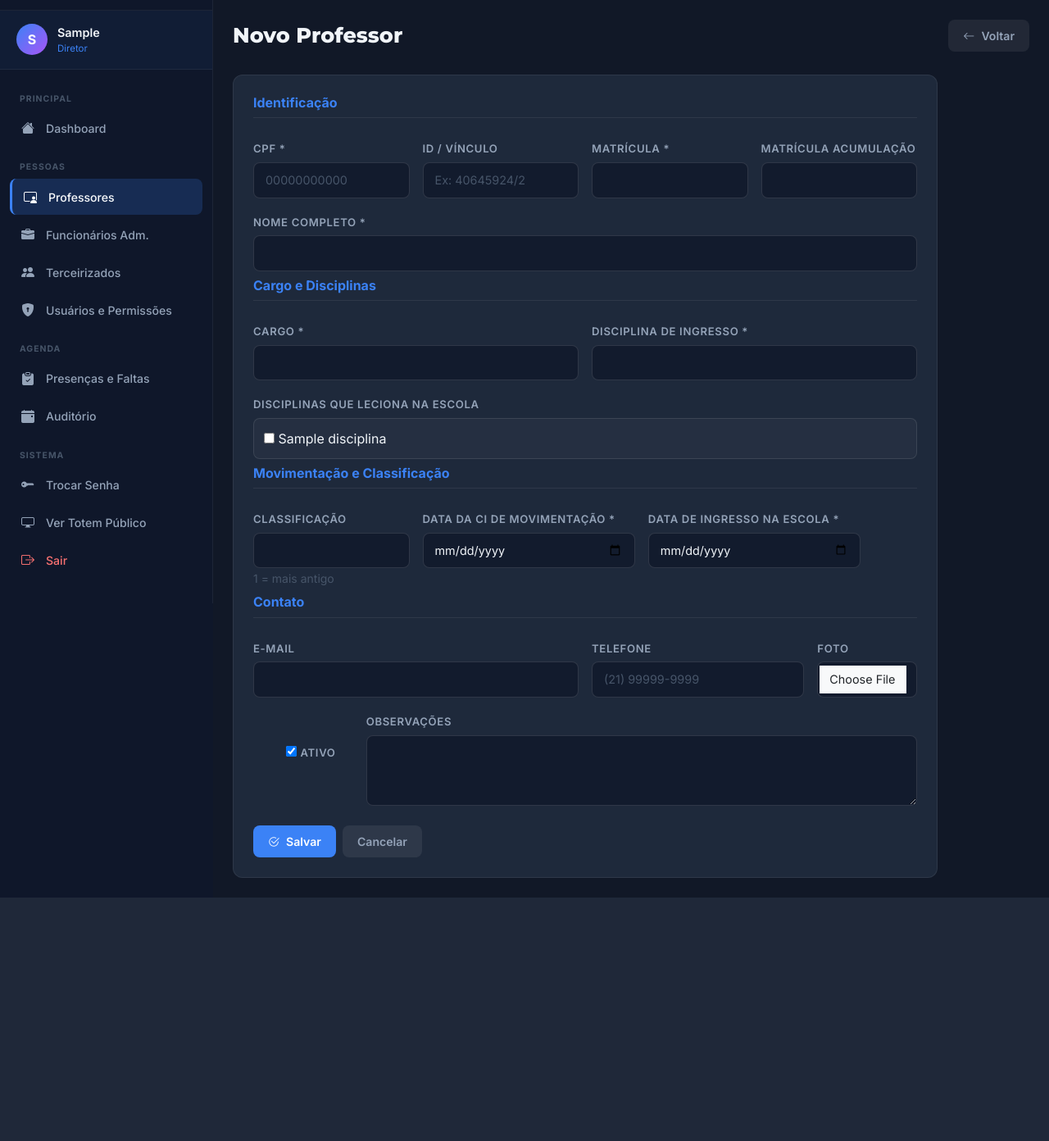
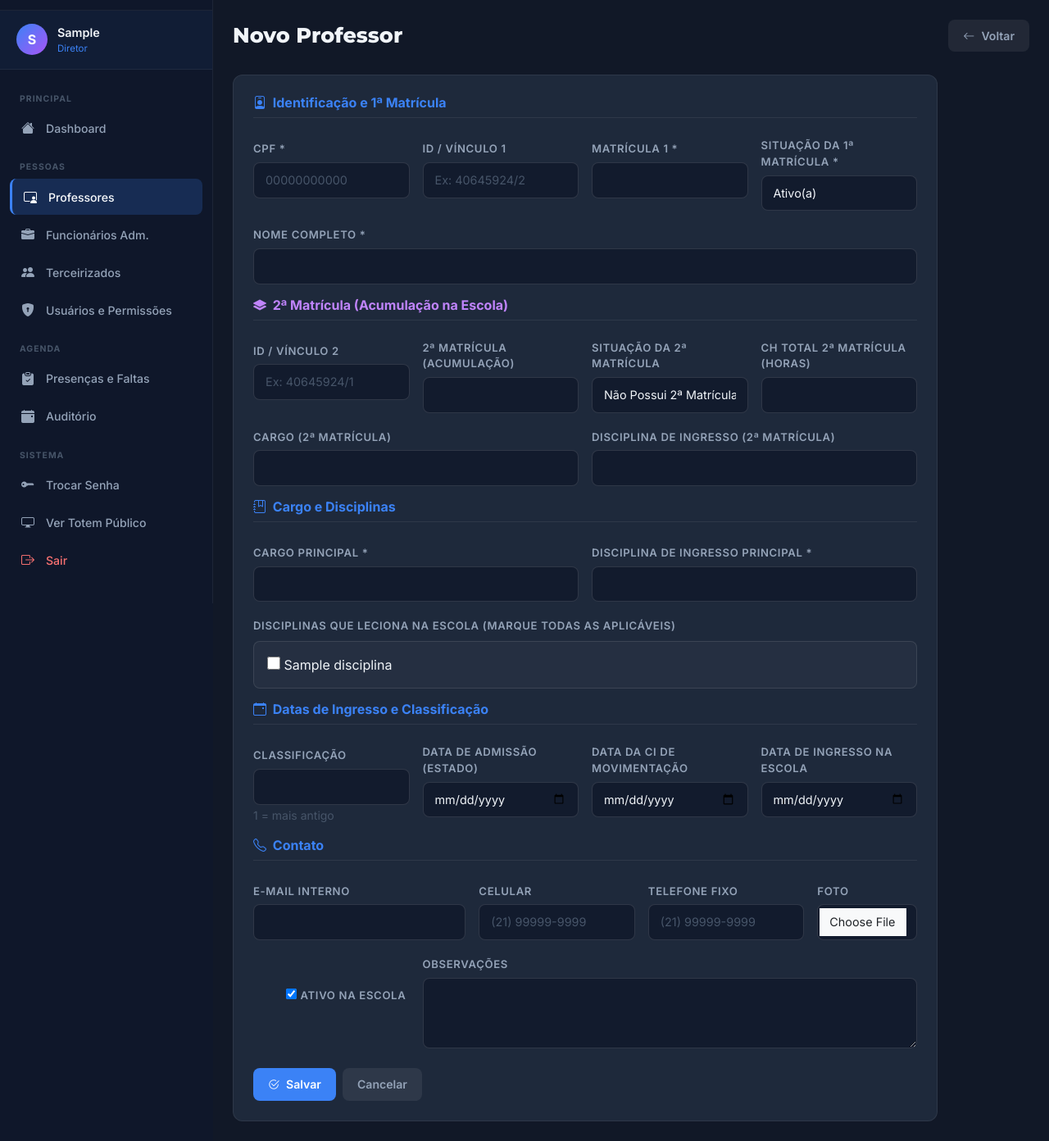
Before and after one commit to professorsilvio-alt/ceja-orientacao, a Django app: page /professores/novo/ in a window 1280 px wide. Shown: the part 64-1456 px from the top of the page at 82% size. Before the commit the page ends 1159 px from the top, so only its background shows below. Run offline with Django 5.2, Linux system fonts and the light colour scheme; a user stored in the database is signed in; tables that the repository leaves empty hold one stand-in row (values such as "Sample post").

Commit message:
feat: adiciona situacao individual por matricula (aposentadoria/ativo), grade de disciplinas da escola e torna datas de ingresso opcionais

```diff
--- a/professores/forms.py
+++ b/professores/forms.py
@@ -20,17 +20,29 @@ class ProfessorForm(forms.ModelForm):
     class Meta:
         model = Professor
         fields = [
-            'cpf', 'id_vinculo', 'matricula', 'matricula_acumulacao', 'nome_completo',
-            'cargo', 'disciplina_ingresso', 'disciplinas_lecionadas',
-            'data_ci_movimentacao', 'data_ingresso_unidade', 'classificacao',
-            'email', 'telefone', 'foto', 'ativo', 'observacoes',
+            'cpf', 'id_vinculo', 'matricula', 'situacao_matricula_1',
+            'id_vinculo_acumulacao', 'matricula_acumulacao', 'situacao_matricula_2',
+            'cargo_acumulacao', 'disciplina_ingresso_acumulacao', 'funcao_acumulacao', 'ch_total_acumulacao',
+            'nome_completo', 'cargo', 'disciplina_ingresso', 'disciplinas_lecionadas',
+            'data_admissao', 'data_ci_movimentacao', 'data_ingresso_unidade', 'classificacao',
+            'email', 'telefone', 'celular', 'foto', 'ativo', 'observacoes',
         ]
         widgets = {
             'cpf': forms.TextInput(attrs={'placeholder': '00000000000', 'id': 'id_cpf_prof'}),
             'id_vinculo': forms.TextInput(attrs={'placeholder': 'Ex: 40645924/2', 'id': 'id_vinculo_prof'}),
             'matricula': forms.TextInput(attrs={'id': 'id_matricula'}),
+            'situacao_matricula_1': forms.Select(attrs={'id': 'id_sit_mat1'}),
+            'id_vinculo_acumulacao': forms.TextInput(attrs={'placeholder': 'Ex: 40645924/1', 'id': 'id_vinc_acum'}),
             'matricula_acumulacao': forms.TextInput(attrs={'id': 'id_mat_acum'}),
+            'situacao_matricula_2': forms.Select(attrs={'id': 'id_sit_mat2'}),
+            'cargo_acumulacao': forms.TextInput(attrs={'id': 'id_cargo_acum'}),
+            'disciplina_ingresso_acumulacao': forms.TextInput(attrs={'id': 'id_disc_acum'}),
+            'funcao_acumulacao': forms.TextInput(attrs={'id': 'id_func_acum'}),
+            'ch_total_acumulacao': forms.NumberInput(attrs={'id': 'id_ch_acum'}),
             'nome_completo': forms.TextInput(attrs={'id': 'id_nome_prof'}),
+            'cargo': forms.TextInput(attrs={'id': 'id_cargo'}),
+            'disciplina_ingresso': forms.TextInput(attrs={'id': 'id_disc_ing'}),
+            'data_admissao': forms.DateInput(attrs={'type': 'date', 'id': 'id_data_adm'}, format='%Y-%m-%d'),
             'data_ci_movimentacao': forms.DateInput(
                 attrs={'type': 'date', 'id': 'id_data_ci'}, format='%Y-%m-%d'
             ),
@@ -40,12 +52,17 @@ class ProfessorForm(forms.ModelForm):
             'classificacao': forms.NumberInput(attrs={'min': 1, 'id': 'id_classificacao'}),
             'email': forms.EmailInput(attrs={'id': 'id_email_prof'}),
             'telefone': forms.TextInput(attrs={'placeholder': '(21) 99999-9999', 'id': 'id_tel_prof'}),
+            'celular': forms.TextInput(attrs={'placeholder': '(21) 99999-9999', 'id': 'id_cel_prof'}),
             'observacoes': forms.Textarea(attrs={'rows': 3, 'id': 'id_obs_prof'}),
             'disciplinas_lecionadas': forms.CheckboxSelectMultiple(),
         }
 
     def __init__(self, *args, **kwargs):
         super().__init__(*args, **kwargs)
+        self.fields['data_admissao'].required = False
+        self.fields['data_ci_movimentacao'].required = False
+        self.fields['data_ingresso_unidade'].required = False
+        self.fields['data_admissao'].input_formats = ['%Y-%m-%d']
         self.fields['data_ci_movimentacao'].input_formats = ['%Y-%m-%d']
         self.fields['data_ingresso_unidade'].input_formats = ['%Y-%m-%d']
         aplicar_estilo_campos(self)
--- a/professores/models.py
+++ b/professores/models.py
@@ -74,6 +74,30 @@ class Professor(models.Model):
         max_length=20, blank=True, verbose_name='Matrícula acumulação',
         help_text='Preencha apenas se o professor acumula cargo.'
     )
+    SITUACAO_CHOICES = [
+        ('ativo', 'Ativo(a)'),
+        ('aposentado', 'Aposentado(a)'),
+        ('licenca', 'Em Licença'),
+        ('saida', 'Inativo / Transferido(a)'),
+    ]
+
+    SITUACAO_MAT2_CHOICES = [
+        ('n_a', 'Não Possui 2ª Matrícula'),
+        ('ativo', 'Ativo(a)'),
+        ('aposentado', 'Aposentado(a)'),
+        ('licenca', 'Em Licença'),
+        ('saida', 'Inativo / Transferido(a)'),
+    ]
+
+    situacao_matricula_1 = models.CharField(
+        max_length=20, choices=SITUACAO_CHOICES, default='ativo',
+        verbose_name='Situação da 1ª Matrícula'
+    )
+    situacao_matricula_2 = models.CharField(
+        max_length=20, choices=SITUACAO_MAT2_CHOICES, default='n_a',
+        verbose_name='Situação da 2ª Matrícula'
+    )
+
     cargo_acumulacao = models.CharField(
         max_length=150, blank=True, verbose_name='Cargo (2ª Matrícula)'
     )
--- a/templates/professores/form.html
+++ b/templates/professores/form.html
@@ -16,8 +16,8 @@
     {% csrf_token %}
 
     <div class="row g-3">
-      <!-- Dados pessoais -->
-      <div class="col-12"><h6 style="color:var(--blue); font-weight:700; border-bottom:1px solid var(--card-border); padding-bottom:8px;">Identificação</h6></div>
+      <!-- Identificação e Matrícula 1 -->
+      <div class="col-12"><h6 style="color:var(--blue); font-weight:700; border-bottom:1px solid var(--card-border); padding-bottom:8px;"><i class="bi bi-person-badge me-1"></i> Identificação e 1ª Matrícula</h6></div>
 
       <div class="col-md-3">
         <label class="form-label">CPF *</label>
@@ -25,66 +25,109 @@
         {% if form.cpf.errors %}<small class="text-danger">{{ form.cpf.errors.0 }}</small>{% endif %}
       </div>
       <div class="col-md-3">
-        <label class="form-label">ID / Vínculo</label>
+        <label class="form-label">ID / Vínculo 1</label>
         {{ form.id_vinculo }}
       </div>
       <div class="col-md-3">
-        <label class="form-label">Matrícula *</label>
+        <label class="form-label">Matrícula 1 *</label>
         {{ form.matricula }}
       </div>
       <div class="col-md-3">
-        <label class="form-label">Matrícula Acumulação</label>
-        {{ form.matricula_acumulacao }}
+        <label class="form-label">Situação da 1ª Matrícula *</label>
+        {{ form.situacao_matricula_1 }}
       </div>
       <div class="col-12">
         <label class="form-label">Nome Completo *</label>
         {{ form.nome_completo }}
       </div>
 
+      <!-- 2ª Matrícula / Acumulação -->
+      <div class="col-12 mt-3"><h6 style="color:#c084fc; font-weight:700; border-bottom:1px solid var(--card-border); padding-bottom:8px;"><i class="bi bi-layers-fill me-1"></i> 2ª Matrícula (Acumulação na Escola)</h6></div>
+
+      <div class="col-md-3">
+        <label class="form-label">ID / Vínculo 2</label>
+        {{ form.id_vinculo_acumulacao }}
+      </div>
+      <div class="col-md-3">
+        <label class="form-label">2ª Matrícula (Acumulação)</label>
+        {{ form.matricula_acumulacao }}
+      </div>
+      <div class="col-md-3">
+        <label class="form-label">Situação da 2ª Matrícula</label>
+        {{ form.situacao_matricula_2 }}
+      </div>
+      <div class="col-md-3">
+        <label class="form-label">CH Total 2ª Matrícula (Horas)</label>
+        {{ form.ch_total_acumulacao }}
+      </div>
+      <div class="col-md-6">
+        <label class="form-label">Cargo (2ª Matrícula)</label>
+        {{ form.cargo_acumulacao }}
+      </div>
+      <div class="col-md-6">
+        <label class="form-label">Disciplina de Ingresso (2ª Matrícula)</label>
+        {{ form.disciplina_ingresso_acumulacao }}
+      </div>
+
       <!-- Cargo e disciplinas -->
-      <div class="col-12 mt-2"><h6 style="color:var(--blue); font-weight:700; border-bottom:1px solid var(--card-border); padding-bottom:8px;">Cargo e Disciplinas</h6></div>
+      <div class="col-12 mt-3"><h6 style="color:var(--blue); font-weight:700; border-bottom:1px solid var(--card-border); padding-bottom:8px;"><i class="bi bi-journal-bookmark me-1"></i> Cargo e Disciplinas</h6></div>
 
       <div class="col-md-6">
-        <label class="form-label">Cargo *</label>
+        <label class="form-label">Cargo Principal *</label>
         {{ form.cargo }}
       </div>
       <div class="col-md-6">
-        <label class="form-label">Disciplina de Ingresso *</label>
+        <label class="form-label">Disciplina de Ingresso Principal *</label>
         {{ form.disciplina_ingresso }}
       </div>
+
       <div class="col-12">
-        <label class="form-label">Disciplinas que leciona na escola</label>
-        <div style="background:rgba(255,255,255,0.03); border:1px solid rgba(255,255,255,0.1); border-radius:8px; padding:12px;">
+        <label class="form-label mb-2">Disciplinas que leciona na escola (Marque todas as aplicáveis)</label>
+        <div style="background:rgba(255,255,255,0.03); border:1px solid rgba(255,255,255,0.1); border-radius:8px; padding:16px;">
+          <style>
+            #id_disciplinas_lecionadas { display: grid; grid-template-columns: repeat(auto-fill, minmax(220px, 1fr)); gap: 10px; list-style: none; padding: 0; margin: 0; }
+            #id_disciplinas_lecionadas li { display: flex; align-items: center; gap: 8px; background: rgba(255,255,255,0.04); padding: 8px 12px; border-radius: 6px; border: 1px solid var(--card-border); cursor: pointer; }
+            #id_disciplinas_lecionadas li label { margin: 0; cursor: pointer; font-size: 0.85rem; font-weight: 500; }
+            #id_disciplinas_lecionadas input[type="checkbox"] { width: 16px; height: 16px; accent-color: var(--blue); cursor: pointer; }
+          </style>
           {{ form.disciplinas_lecionadas }}
         </div>
       </div>
 
       <!-- Movimentação -->
-      <div class="col-12 mt-2"><h6 style="color:var(--blue); font-weight:700; border-bottom:1px solid var(--card-border); padding-bottom:8px;">Movimentação e Classificação</h6></div>
+      <div class="col-12 mt-3"><h6 style="color:var(--blue); font-weight:700; border-bottom:1px solid var(--card-border); padding-bottom:8px;"><i class="bi bi-calendar-event me-1"></i> Datas de Ingresso e Classificação</h6></div>
 
       <div class="col-md-3">
         <label class="form-label">Classificação</label>
         {{ form.classificacao }}
         <small style="color:var(--text-muted);">1 = mais antigo</small>
       </div>
-      <div class="col-md-4">
-        <label class="form-label">Data da CI de movimentação *</label>
+      <div class="col-md-3">
+        <label class="form-label">Data de Admissão (Estado)</label>
+        {{ form.data_admissao }}
+      </div>
+      <div class="col-md-3">
+        <label class="form-label">Data da CI de Movimentação</label>
         {{ form.data_ci_movimentacao }}
       </div>
-      <div class="col-md-4">
-        <label class="form-label">Data de ingresso na escola *</label>
+      <div class="col-md-3">
+        <label class="form-label">Data de Ingresso na Escola</label>
         {{ form.data_ingresso_unidade }}
       </div>
 
       <!-- Contato -->
-      <div class="col-12 mt-2"><h6 style="color:var(--blue); font-weight:700; border-bottom:1px solid var(--card-border); padding-bottom:8px;">Contato</h6></div>
+      <div class="col-12 mt-3"><h6 style="color:var(--blue); font-weight:700; border-bottom:1px solid var(--card-border); padding-bottom:8px;"><i class="bi bi-telephone me-1"></i> Contato</h6></div>
 
-      <div class="col-md-6">
-        <label class="form-label">E-mail</label>
+      <div class="col-md-4">
+        <label class="form-label">E-mail Interno</label>
         {{ form.email }}
       </div>
-      <div class="col-md-4">
-        <label class="form-label">Telefone</label>
+      <div class="col-md-3">
+        <label class="form-label">Celular</label>
+        {{ form.celular }}
+      </div>
+      <div class="col-md-3">
+        <label class="form-label">Telefone Fixo</label>
         {{ form.telefone }}
       </div>
       <div class="col-md-2">
@@ -93,13 +136,13 @@
       </div>
 
       <!-- Status e observações -->
-      <div class="col-md-2 d-flex align-items-center" style="margin-top:8px;">
+      <div class="col-md-3 d-flex align-items-center" style="margin-top:8px;">
         <div class="form-check form-switch">
           {{ form.ativo }}
-          <label class="form-check-label form-label" for="{{ form.ativo.id_for_label }}">Ativo</label>
+          <label class="form-check-label form-label" for="{{ form.ativo.id_for_label }}">Ativo na Escola</label>
         </div>
       </div>
-      <div class="col-md-10">
+      <div class="col-md-9">
         <label class="form-label">Observações</label>
         {{ form.observacoes }}
       </div>
```
Also changed, not shown: build_carregar_dados.py (+37 -4 lines), carregar_dados.py (+79 -3 lines), funcionarios/models.py (+24 -0 lines), templates/professores/detalhe.html (+25 -7 lines), funcionarios/migrations/0005_funcionarioadministrativo_situacao_matricula_1_and_more.py (added), professores/migrations/0005_professor_situacao_matricula_1_and_more.py (added).
